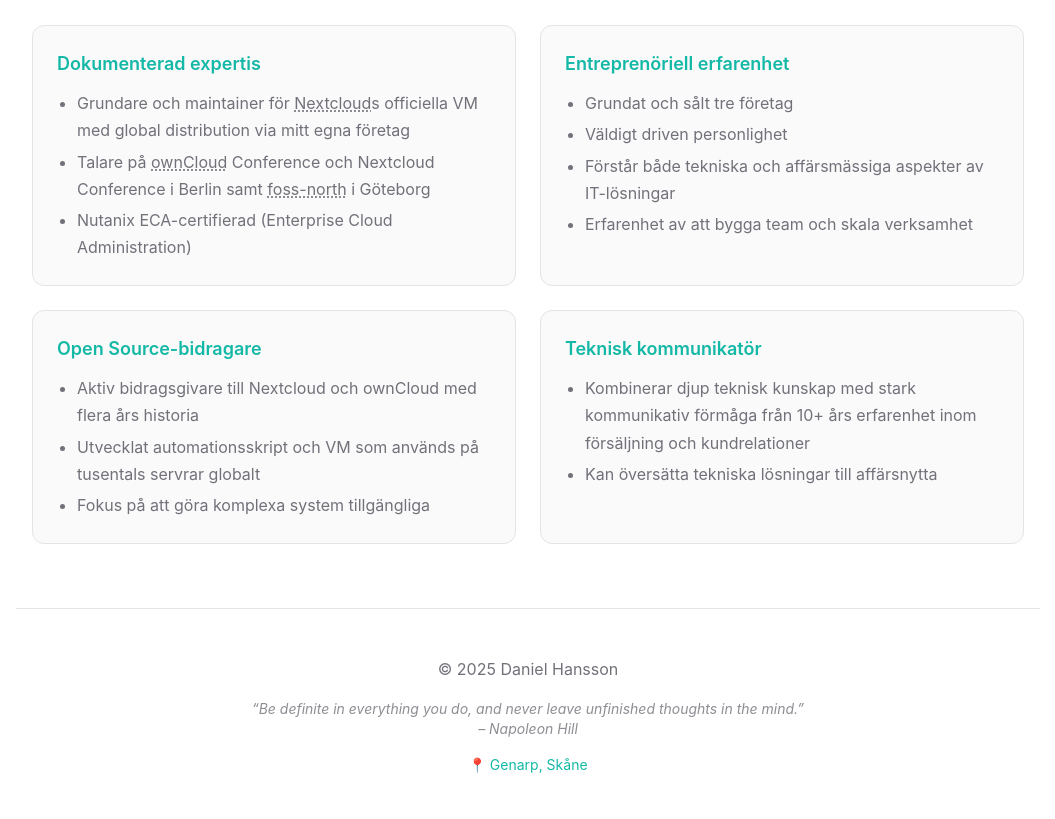
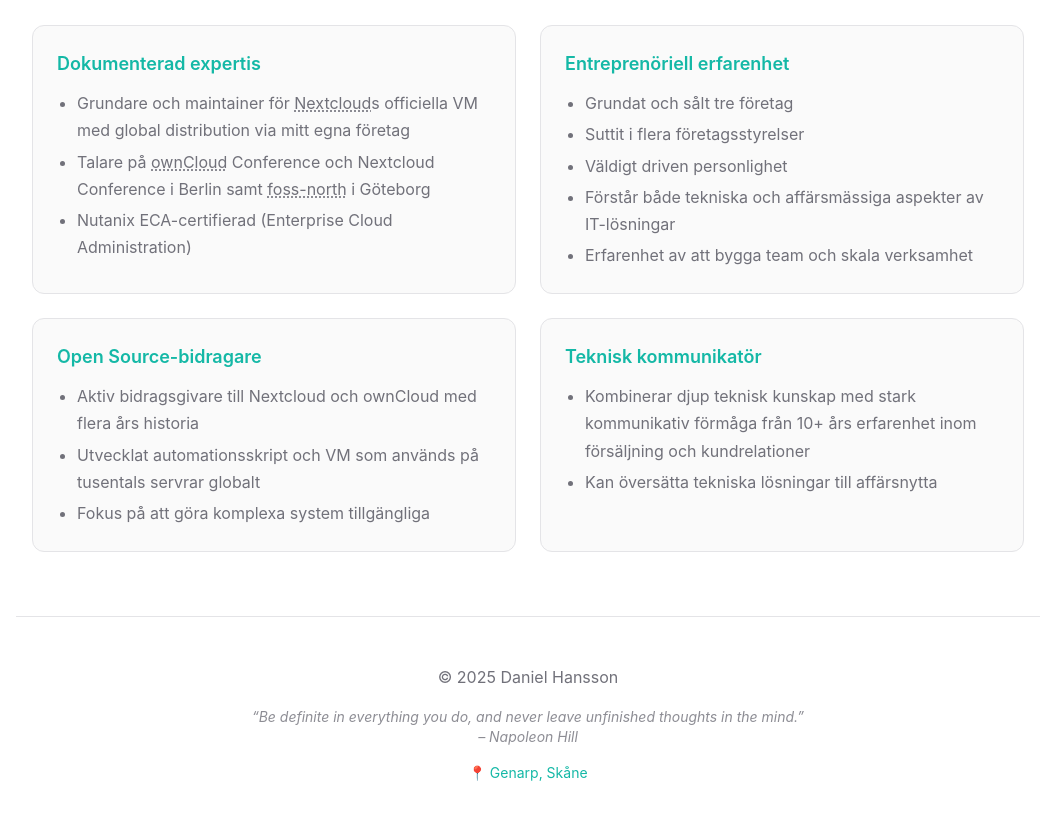
Before and after one commit to enoch85/enoch85.github.io, a Next.js app: page / in a window 1280 px wide. Shown: the part 5060-5879 px from the top of the page, without its empty margins (112-1167 px from the left). Built offline with nearby package versions, Linux system fonts and the light colour scheme.

Commit message:
add point

```diff
--- a/components/Additional.tsx
+++ b/components/Additional.tsx
@@ -37,6 +37,7 @@ export default function Additional() {
       description: (
         <ul className="list-disc pl-5 space-y-1">
           <li>Grundat och sålt tre företag</li>
+          <li>Suttit i flera företagsstyrelser</li>
           <li>Väldigt driven personlighet</li>
           <li>Förstår både tekniska och affärsmässiga aspekter av IT-lösningar</li>
           <li>Erfarenhet av att bygga team och skala verksamhet</li>
```
